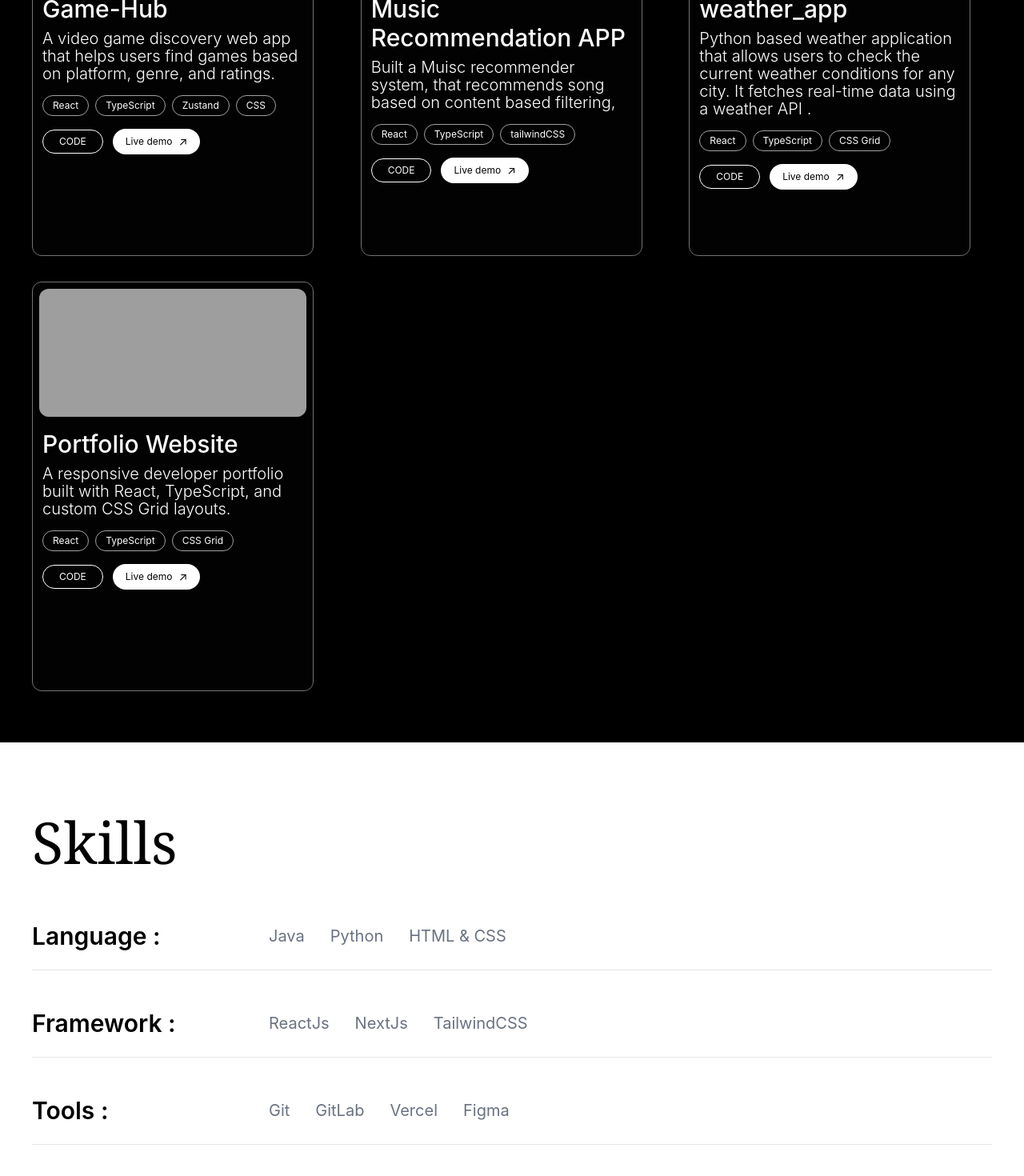
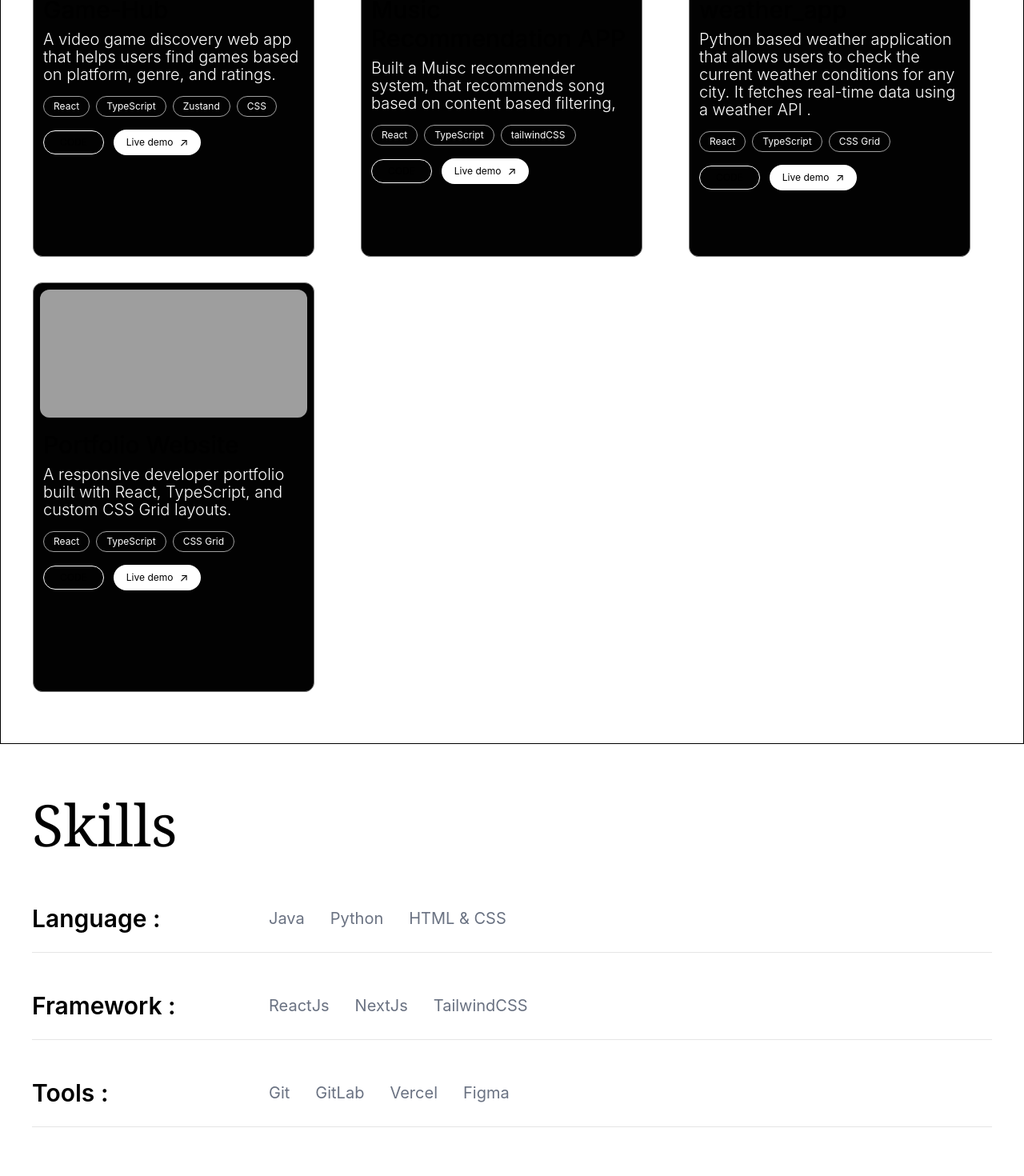
Before and after one commit to keerthivasan-mp4/Portfolio, a React (Vite) app: page / in a window 1280 px wide. Shown: the part 1186-2656 px from the top of the page at 80% size. Built offline with nearby package versions, Linux system fonts and the light colour scheme; grey boxes are pictures that could not be loaded.

Commit message:
added border to all the section. aligned the "my work" text ton the left

```diff
--- a/src/Component/Education.tsx
+++ b/src/Component/Education.tsx
@@ -2,7 +2,7 @@ import { EducationInfo } from "../data/EducationInfo";
 
 export default function Education() {
     return (
-        <main id="education" className="min-h-screen px-3 py-16 md:px-10 mt-6">
+        <main id="education" className="min-h-70 px-3 py-16 md:px-10  border">
             {/* Main Section Title */}
             <h1 className="mb-10 text-sm font-serif md:text-6xl lg:text-7xl text-black">Education</h1>
 
--- a/src/Component/Experience.tsx
+++ b/src/Component/Experience.tsx
@@ -20,7 +20,7 @@ export default function Experience() {
     ];
 
     return (
-        <main id="experience" className="min-h-screen px-3 py-16 md:px-10 mt-6">
+        <main id="experience" className="min-h-70 px-3 py-16 md:px-10  border ">
             {/* Main Section Title */}
             <h1 className="mb-10 text-sm font-serif md:text-6xl lg:text-7xl text-black">Experience</h1>
 
--- a/src/Component/Project.tsx
+++ b/src/Component/Project.tsx
@@ -5,13 +5,13 @@ export default function Project(){
       // section is a overall container
       <section
       id="project"
-      className="min-h-screen bg-black px-3 py-16 text-white md:px-10 mt-6"
+      className="min-h-150 bg-white px-3 py-16 text-black md:px-10 mt-6 border "
     >
       {/* Heading */}
-      <div className="mx-auto max-w-7xl">
         <h2 className="mb-10 text-5xl font-serif md:text-6xl lg:text-7xl">
           My Work
         </h2>
+      <div className="mx-auto max-w-7xl ">
 
         {/* Project cards */}
         <div className="grid grid-cols-1 gap-8 sm:grid-cols-2 lg:grid-cols-3">
--- a/src/Component/Skills.tsx
+++ b/src/Component/Skills.tsx
@@ -21,7 +21,7 @@ export default function Skills(){
     ]
 
     return(
-        <main id="skills" className="min-h-screen px-3 py-16 md:px-10 mt-6">
+        <main id="skills" className="min-h-screen px-3 py-16 md:px-10  ">
             {/* Main title in solid black */}
             <h1 className="mb-10 text-sm font-serif md:text-6xl lg:text-7xl text-black">Skills</h1>
 
```
